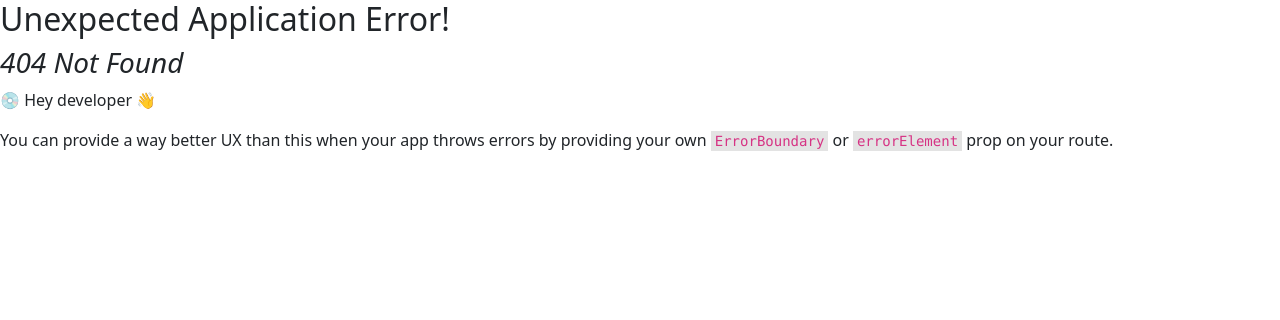
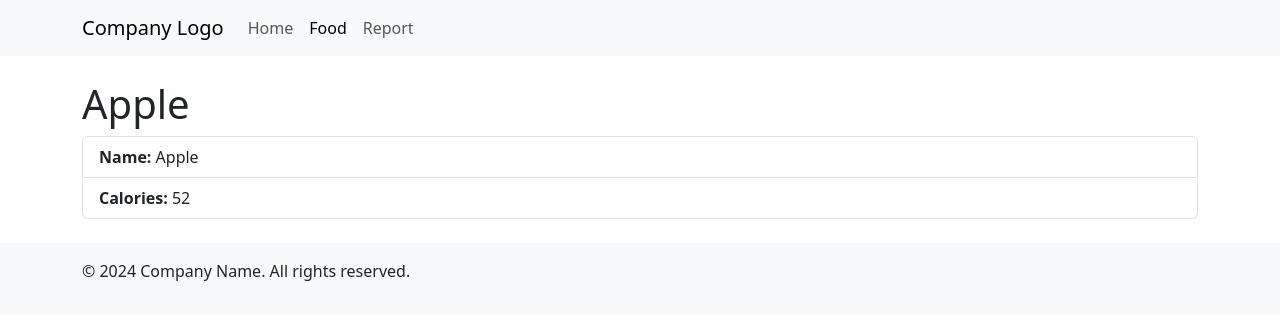
Before and after one commit to 7vTr0x7/React.js-2, a React (Vite) app in the folder IR5.1_HW2/: page /food/1 in a window 1280 px wide. Before the commit this address had no page. Shown: the top 320 px of the page. Built offline with nearby package versions, Linux system fonts and the light colour scheme.

Commit message:
IR5.1_HW2 - FoodDetails

```diff
--- a/IR5.1_HW2/src/main.jsx
+++ b/IR5.1_HW2/src/main.jsx
@@ -6,6 +6,7 @@ import App from "./App.jsx";
 import { createBrowserRouter, RouterProvider } from "react-router-dom";
 import FoodItems from "./pages/FoodItems.jsx";
 import Report from "./pages/Report.jsx";
+import FoodDetails from "./pages/FoodDetails.jsx";
 
 const router = createBrowserRouter([
   {
@@ -20,6 +21,10 @@ const router = createBrowserRouter([
     path: "/report",
     element: <Report />,
   },
+  {
+    path: "/food/:itemId",
+    element: <FoodDetails />,
+  },
 ]);
 
 ReactDOM.createRoot(document.getElementById("root")).render(
--- a/IR5.1_HW2/src/pages/FoodDetails.jsx
+++ b/IR5.1_HW2/src/pages/FoodDetails.jsx
@@ -1,12 +1,34 @@
 import React from "react";
 import Header from "../components/Header";
 import Footer from "../components/Footer";
+import { useParams } from "react-router-dom";
+import { foodItemsData } from "../utils/common";
 
 const FoodDetails = () => {
+  const item = useParams();
+
+  const foodItem = foodItemsData.find((food) => food.id == item.itemId);
+
   return (
     <>
       <Header />
-      <div className="container py-4"></div>
+      <div className="container py-4">
+        <h1>{foodItem.name}</h1>
+        <ul className="list-group">
+          <li className="list-group-item">
+            <span>
+              <b>Name: </b>
+              {foodItem.name}
+            </span>
+          </li>
+          <li className="list-group-item">
+            <span>
+              <b>Calories: </b>
+              {foodItem.calories}
+            </span>
+          </li>
+        </ul>
+      </div>
       <Footer />
     </>
   );
--- a/IR5.1_HW2/src/pages/FoodItems.jsx
+++ b/IR5.1_HW2/src/pages/FoodItems.jsx
@@ -105,7 +105,7 @@ const FoodItems = () => {
                 <h4>{item.name}</h4>
                 <p>Calories: {item.calories}</p>
                 <p>Category: {item.category}</p>
-                <Link to="#" className="btn btn-primary">
+                <Link to={`/food/${item.id}`} className="btn btn-primary">
                   View Details
                 </Link>
               </li>
```
